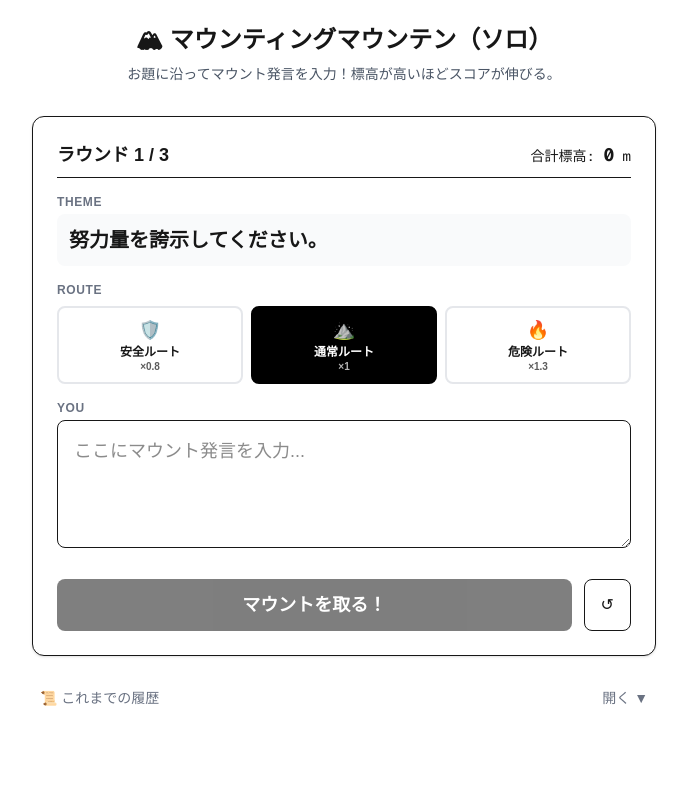
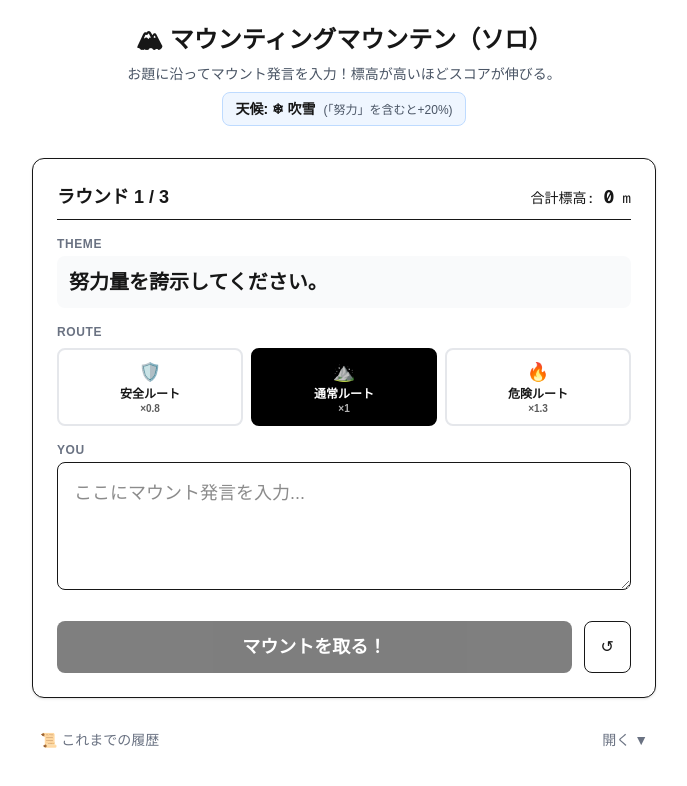
Before and after one commit to AliceWonerfulWorld/mounting_mountain, a Next.js app: page /solo in a window 1280 px wide. Shown: the top 786 px of the page, without its empty margins (296-983 px from the left). Built offline with nearby package versions, Linux system fonts and the light colour scheme.

Commit message:
feat: ソロモードのゲームロジック、UI、スコア計算、天候処理、および関連する型定義を実装

```diff
--- a/src/app/solo/page.tsx
+++ b/src/app/solo/page.tsx
@@ -11,6 +11,7 @@ import { updateStats } from "@/lib/achievementStore";
 import { computeBonus } from "@/lib/solo/bonus";
 import { ROUTES, getRoute, type RouteId } from "@/lib/solo/routes";
 import { computeFinalAltitude } from "@/lib/solo/score";
+import { pickWeather, getWeather } from "@/lib/solo/weather";
 
 
 export default function SoloPage() {
@@ -23,11 +24,14 @@ export default function SoloPage() {
     // 初期化時にランダムに選ぶ
     const selectedPrompts = pickN(PROMPTS, ROUND_COUNT).map((p) => p.text);
     const rounds = createRounds(selectedPrompts, ROUND_COUNT);
+    const weather = pickWeather();
+
     setGame({
       mode: "solo",
       status: "playing",
       roundIndex: 0,
       prompts: rounds.map((r) => r.prompt),
+      weather: weather.id,
       players: [
         {
           id: "p1",
@@ -91,15 +95,17 @@ export default function SoloPage() {
         const baseAltitude = result.altitude;
         const bonusAltitude = bonus.bonusAltitude;
 
-        // 最終標高計算（滑落判定を含む）
+        // 最終標高計算（滑落判定・天候を含む）
         const scoreResult = computeFinalAltitude({
           baseAltitude,
           routeId: round.routeId || "NORMAL",
           routeMultiplier,
           bonusAltitude,
+          weatherId: prev.weather,
+          labels: result.labels,
         });
 
-        const { finalAltitude, didFall, fallReason } = scoreResult;
+        const { finalAltitude, didFall, fallReason, weatherApplied, weatherMultiplier, weatherBoostLabel } = scoreResult;
 
         // 結果オブジェクトを拡張更新
         round.result = {
@@ -112,6 +118,9 @@ export default function SoloPage() {
           routeMultiplier,
           didFall,
           fallReason,
+          weatherApplied,
+          weatherMultiplier,
+          weatherBoostLabel,
           altitude: finalAltitude, // 互換性のため、表示等は final を使う
         };
 
@@ -157,11 +166,14 @@ export default function SoloPage() {
     // リセット時もランダムに再抽選
     const selectedPrompts = pickN(PROMPTS, ROUND_COUNT).map((p) => p.text);
     const rounds = createRounds(selectedPrompts, ROUND_COUNT);
+    const weather = pickWeather();
+
     setGame({
       mode: "solo",
       status: "playing",
       roundIndex: 0,
       prompts: rounds.map((r) => r.prompt),
+      weather: weather.id,
       players: [
         {
           id: "p1",
@@ -173,7 +185,7 @@ export default function SoloPage() {
     });
     setText("");
     setLastResult(null);
-    setIsHistoryOpen(false);
+    setError(null);
   }
 
   return (
@@ -183,6 +195,16 @@ export default function SoloPage() {
         <p className="text-sm text-gray-600">
           お題に沿ってマウント発言を入力！標高が高いほどスコアが伸びる。
         </p>
+        {game.weather && (
+          <div className="inline-block px-3 py-1 bg-blue-50 dark:bg-blue-900 rounded-lg border border-blue-200 dark:border-blue-700">
+            <span className="text-sm font-bold">
+              天候: {getWeather(game.weather).emoji} {getWeather(game.weather).label}
+            </span>
+            <span className="text-xs text-gray-600 dark:text-gray-400 ml-2">
+              ({getWeather(game.weather).description})
+            </span>
+          </div>
+        )}
       </header>
 
       {/* Block A: プレイカード / ゲーム終了表示 */}
@@ -338,6 +360,12 @@ export default function SoloPage() {
                 </div>
               )}
 
+              {lastResult.result.weatherApplied && (
+                <div className="text-sm font-bold text-blue-600 bg-blue-50 p-2 rounded border border-blue-200">
+                  🌤 天候ボーナス発動！「{lastResult.result.weatherBoostLabel}」で+20%
+                </div>
+              )}
+
               <div className="flex flex-wrap gap-2 justify-center md:justify-start">
                 {lastResult.result.labels.map((label) => (
                   <span key={label} className="px-2 py-1 rounded-md bg-stone-200 dark:bg-stone-800 text-xs font-bold text-stone-700 dark:text-stone-300">
--- a/src/lib/solo/score.ts
+++ b/src/lib/solo/score.ts
@@ -1,4 +1,6 @@
 import type { RouteId } from "./routes";
+import type { WeatherId } from "./weather";
+import { getWeather } from "./weather";
 
 /**
  * スコア計算の入力
@@ -8,6 +10,8 @@ export type ScoreInput = {
     routeId: RouteId;
     routeMultiplier: number;
     bonusAltitude?: number;
+    weatherId?: WeatherId;
+    labels?: string[];
     rng?: () => number; // テスト用（省略時はMath.random）
 };
 
@@ -18,29 +22,66 @@ export type ScoreOutput = {
     finalAltitude: number;
     didFall: boolean;
     fallReason?: string;
+    weatherApplied: boolean;
+    weatherMultiplier?: number;
+    weatherBoostLabel?: string;
 };
 
 /**
  * 最終標高を計算する純関数
  * RISKYルートの場合、50%の確率で滑落する
+ * 天候ボーナスが適用される場合、+20%の倍率がかかる
  */
 export function computeFinalAltitude(input: ScoreInput): ScoreOutput {
-    const { baseAltitude, routeId, routeMultiplier, bonusAltitude = 0, rng = Math.random } = input;
+    const {
+        baseAltitude,
+        routeId,
+        routeMultiplier,
+        bonusAltitude = 0,
+        weatherId,
+        labels = [],
+        rng = Math.random
+    } = input;
 
-    // RISKYルートの滑落判定
+    // 1. RISKYルートの滑落判定（最優先）
     if (routeId === "RISKY" && rng() < 0.5) {
         return {
             finalAltitude: 2000,
             didFall: true,
             fallReason: "滑落！",
+            weatherApplied: false,
         };
     }
 
-    // 通常計算
-    const finalAltitude = Math.round(baseAltitude * routeMultiplier) + bonusAltitude;
+    // 2. ルート倍率適用
+    const routeApplied = Math.round(baseAltitude * routeMultiplier);
+
+    // 3. 天候倍率適用
+    let weatherApplied = false;
+    let weatherMultiplier: number | undefined;
+    let weatherBoostLabel: string | undefined;
+    let weatherAltitude = routeApplied;
+
+    if (weatherId) {
+        const weather = getWeather(weatherId);
+        const hasBoostLabel = labels.includes(weather.boostLabel);
+
+        if (hasBoostLabel) {
+            weatherApplied = true;
+            weatherMultiplier = 1.2;
+            weatherBoostLabel = weather.boostLabel;
+            weatherAltitude = Math.round(routeApplied * 1.2);
+        }
+    }
+
+    // 4. ボーナス加算
+    const finalAltitude = weatherAltitude + bonusAltitude;
 
     return {
         finalAltitude,
         didFall: false,
+        weatherApplied,
+        weatherMultiplier,
+        weatherBoostLabel,
     };
 }
--- /dev/null
+++ b/src/lib/solo/weather.ts
@@ -0,0 +1,61 @@
+/**
+ * 天候の種類
+ */
+export type WeatherId = "SUNNY" | "WINDY" | "BLIZZARD";
+
+/**
+ * 天候定義
+ */
+export type Weather = {
+    id: WeatherId;
+    label: string;
+    boostLabel: string;
+    emoji: string;
+    description: string;
+};
+
+/**
+ * 利用可能な天候一覧
+ */
+export const WEATHERS: Weather[] = [
+    {
+        id: "SUNNY",
+        label: "晴天",
+        boostLabel: "数値",
+        emoji: "☀",
+        description: "「数値」を含むと+20%",
+    },
+    {
+        id: "WINDY",
+        label: "強風",
+        boostLabel: "比較",
+        emoji: "💨",
+        description: "「比較」を含むと+20%",
+    },
+    {
+        id: "BLIZZARD",
+        label: "吹雪",
+        boostLabel: "努力",
+        emoji: "❄",
+        description: "「努力」を含むと+20%",
+    },
+];
+
+/**
+ * ランダムに天候を選択
+ * @param rng 乱数生成関数（テスト用、省略時はMath.random）
+ * @returns 選択された天候
+ */
+export function pickWeather(rng: () => number = Math.random): Weather {
+    const index = Math.floor(rng() * WEATHERS.length);
+    return WEATHERS[index];
+}
+
+/**
+ * 天候IDから天候情報を取得
+ * @param weatherId 天候ID
+ * @returns 天候情報
+ */
+export function getWeather(weatherId: WeatherId): Weather {
+    return WEATHERS.find((w) => w.id === weatherId) || WEATHERS[0];
+}
--- a/src/types/game.ts
+++ b/src/types/game.ts
@@ -1,5 +1,6 @@
 import type { MountResult } from "./mount";
 import type { RouteId } from "@/lib/solo/routes";
+import type { WeatherId } from "@/lib/solo/weather";
 export type { MountResult };
 
 
@@ -38,4 +39,5 @@ export type GameState = {
     prompts: string[]; // お題リスト（元データ）
     players: Player[]; // MVPは1人だけ入れる
     status: "idle" | "playing" | "finished";
+    weather?: WeatherId; // 天候（ソロモード用）
 };
--- a/src/types/mount.ts
+++ b/src/types/mount.ts
@@ -19,4 +19,9 @@ export type MountResult = {
   // 滑落情報
   didFall?: boolean; // 滑落したかどうか
   fallReason?: string; // 滑落理由
+
+  // 天候情報
+  weatherApplied?: boolean; // 天候ボーナスが適用されたか
+  weatherMultiplier?: number; // 天候倍率
+  weatherBoostLabel?: string; // ブーストされたラベル
 };
```
